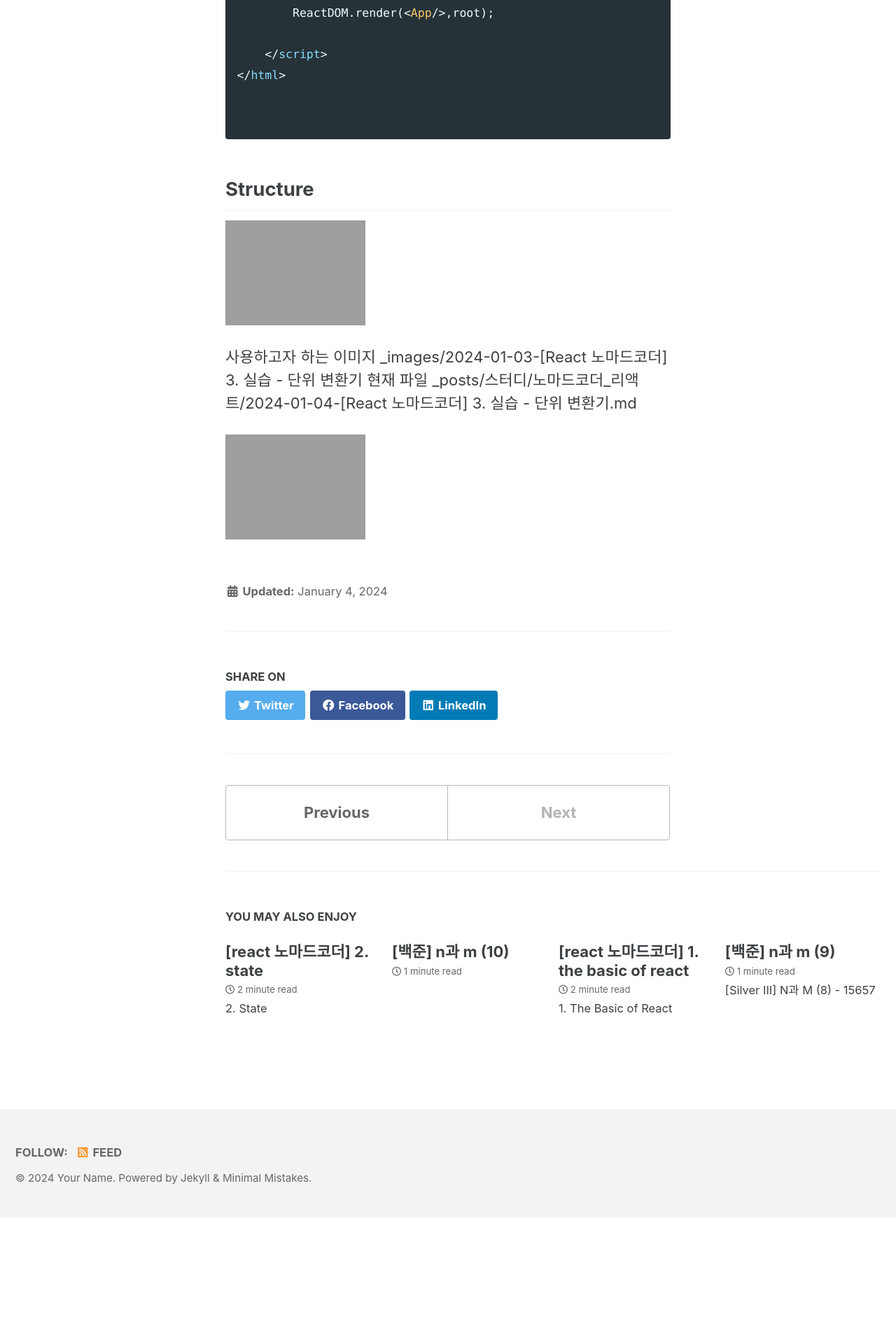
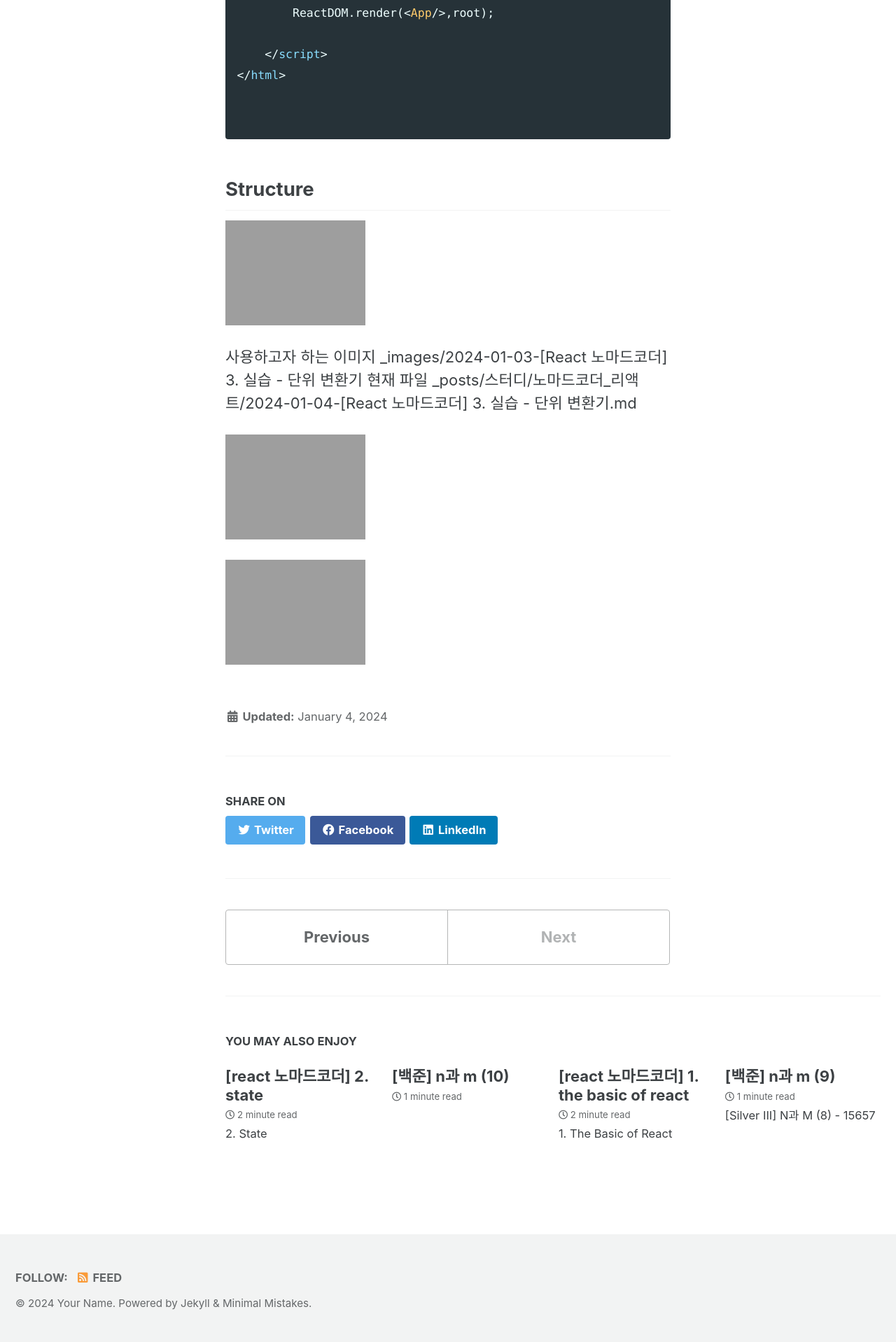
Before and after one commit to forwarder1121/forwarder1121.github.io_old, a Jekyll site: the page built from _posts/스터디/노마드코더_리액트/2024-01-04-[React 노마드코더] 3. 실습 - 단위 변환기.md, in a window 1280 px wide. Shown: the part 3102-5020 px from the top of the page at 70% size. Built offline with Jekyll 4.4.1, drawn with Linux system fonts in a browser that asks for light colours; cached includes are drawn as plain includes; comment, search, counter and statistics services are not loaded; before the commit the page ends 4842 px from its top, so only the background shows below that.

Commit message:
Update 2024-01-04-[React 노마드코더] 3. 실습 - 단위 변환기.md

```diff
--- a/_posts/스터디/노마드코더_리액트/2024-01-04-[React 노마드코더] 3. 실습 - 단위 변환기.md
+++ b/_posts/스터디/노마드코더_리액트/2024-01-04-[React 노마드코더] 3. 실습 - 단위 변환기.md
@@ -121,3 +121,5 @@
 _posts/스터디/노마드코더_리액트/2024-01-04-[React 노마드코더] 3. 실습 - 단위 변환기.md
 
 <img src="../../../_images/2024-01-03-[React 노마드코더] 3. 실습 - 단위 변환기/image-20240105155411564.png" alt="image-20240105155411564" style="zoom:50%;" />
+
+<img src="../_images/2024-01-03-[React 노마드코더] 3. 실습 - 단위 변환기/image-20240105155411564.png" alt="image-20240105155411564" style="zoom:50%;" />
```
